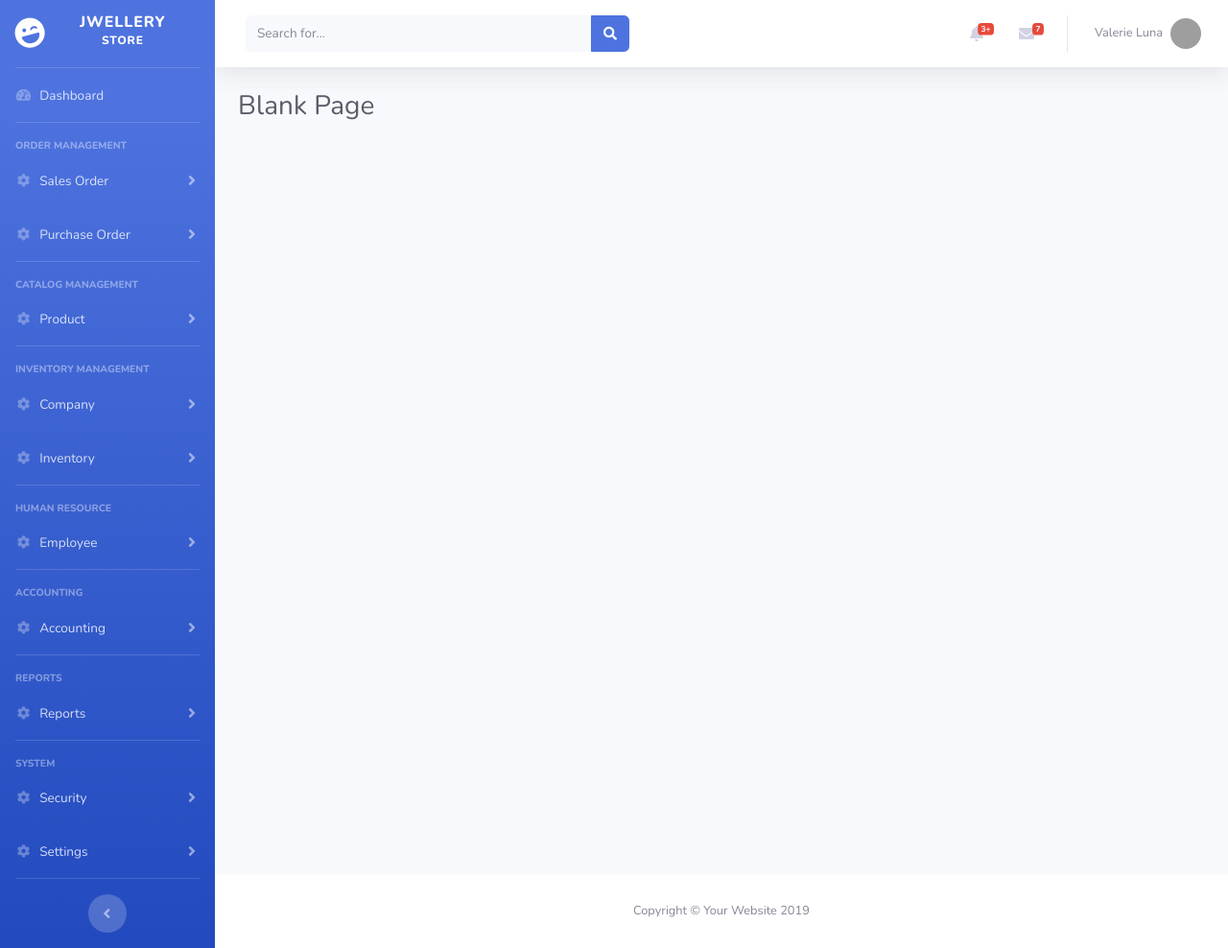
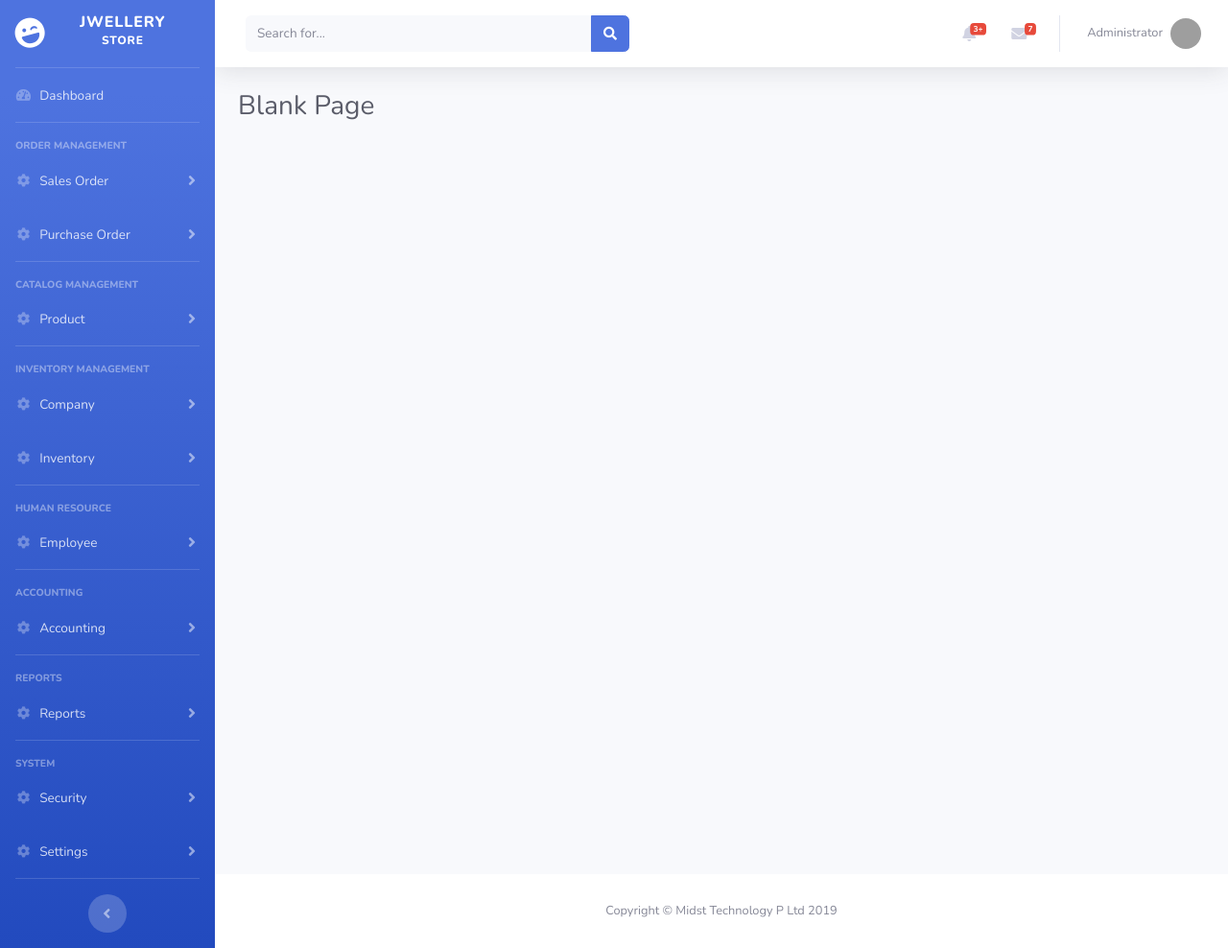
Before and after one commit to C-HS/JMS-UI, a website with bundled scripts: page home.html in a window 1280 px wide. Shown: the whole page at 96% size. Built offline with nearby package versions, Linux system fonts and the light colour scheme; grey boxes are pictures that could not be loaded.

Commit message:
Hsbib change in home.html

```diff
--- a/home.html
+++ b/home.html
@@ -402,7 +402,7 @@
             <!-- Nav Item - User Information -->
             <li class="nav-item dropdown no-arrow">
               <a class="nav-link dropdown-toggle" href="#" id="userDropdown" role="button" data-toggle="dropdown" aria-haspopup="true" aria-expanded="false">
-                <span class="mr-2 d-none d-lg-inline text-gray-600 small">Valerie Luna</span>
+                <span class="mr-2 d-none d-lg-inline text-gray-600 small">Administrator</span>
                 <img class="img-profile rounded-circle" src="https://source.unsplash.com/QAB-WJcbgJk/60x60">
               </a>
               <!-- Dropdown - User Information -->
@@ -448,7 +448,7 @@
       <footer class="sticky-footer bg-white">
         <div class="container my-auto">
           <div class="copyright text-center my-auto">
-            <span>Copyright &copy; Your Website 2019</span>
+            <span>Copyright &copy; Midst Technology P Ltd 2019</span>
           </div>
         </div>
       </footer>
```
